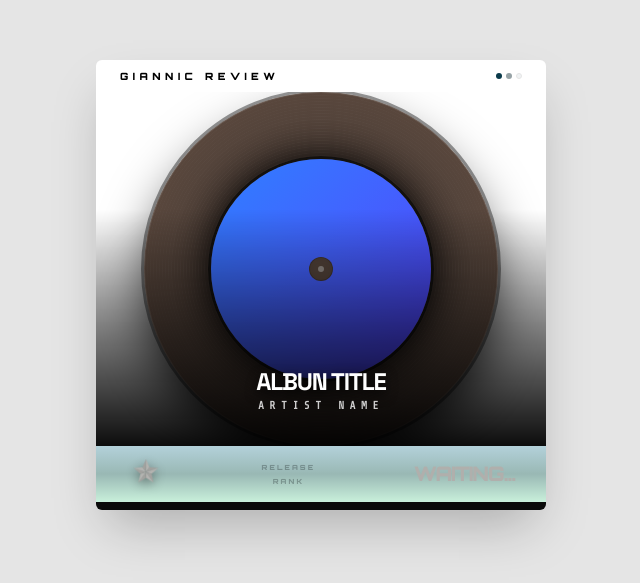
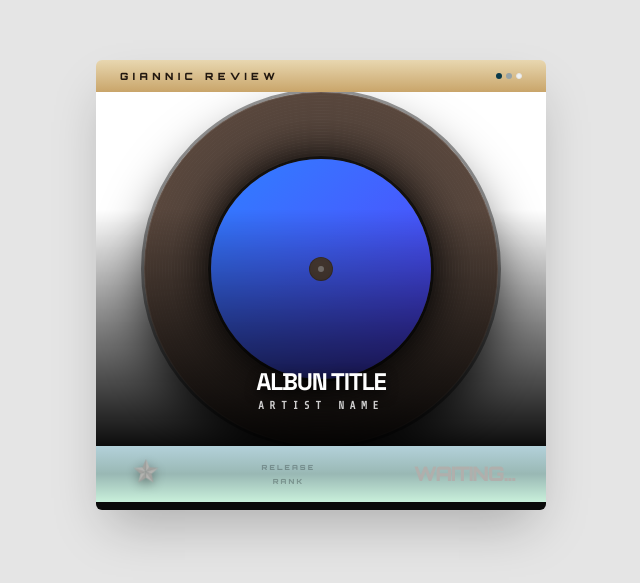
Before and after one commit to gianneefm/giannic-review, a React (Vite) app: page / in a window 1280 px wide. Shown: the part 115-698 px from the top of the page, without its empty margins (319-959 px from the left). Built offline with nearby package versions, Linux system fonts and the light colour scheme; the HTML template or start-up script is replaced by a standard one.

Commit message:
Update App.jsx

```diff
--- a/src/App.jsx
+++ b/src/App.jsx
@@ -160,9 +160,9 @@ const App = () => {
 
     const vinylColor = '#54443b';
 
-    const hdStop1 = '';
-    const hdStop2 =  '';
-    const hdTypo = '';
+    const hdStop1 = '#E8D7B0';
+    const hdStop2 = '#C9A56A';
+    const hdTypo  = '#21170F';
 
     const bgStop1 =  '';
     const bgStop2 = '';
```
